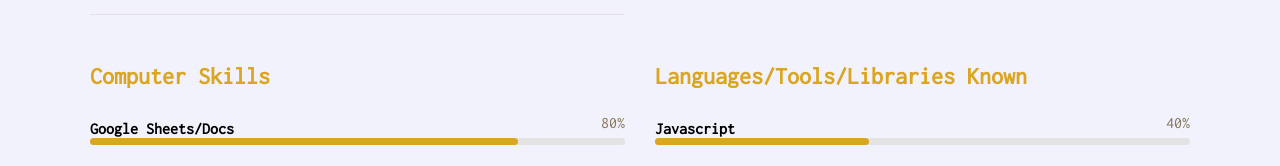
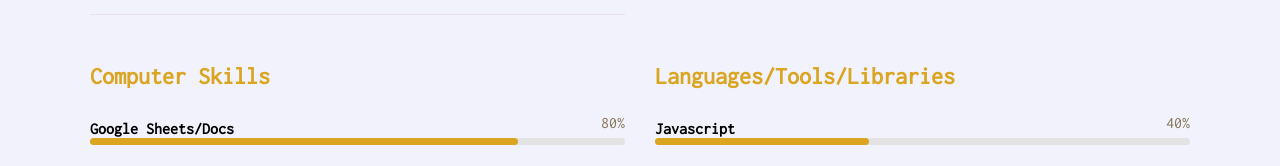
Before and after one commit to stephin007/myportfolio, a React (Create React App) app: page /about in a window 1280 px wide. Shown: the part 634-800 px from the top of the page. Built offline with nearby package versions, Linux system fonts and the light colour scheme.

Commit message:
edited about.js

```diff
--- a/src/components/About.js
+++ b/src/components/About.js
@@ -128,7 +128,7 @@ class About extends Component{
                                     <div className="skills padd-15" id="tools">
                                         <div className="row">
                                             <h3 className="pi-title padd-15">
-                                                Languages/Tools/Libraries Known
+                                                Languages/Tools/Libraries
                                             </h3>
                                             <div className="skill-item padd-15">
                                                 <h5>Javascript</h5>
```
